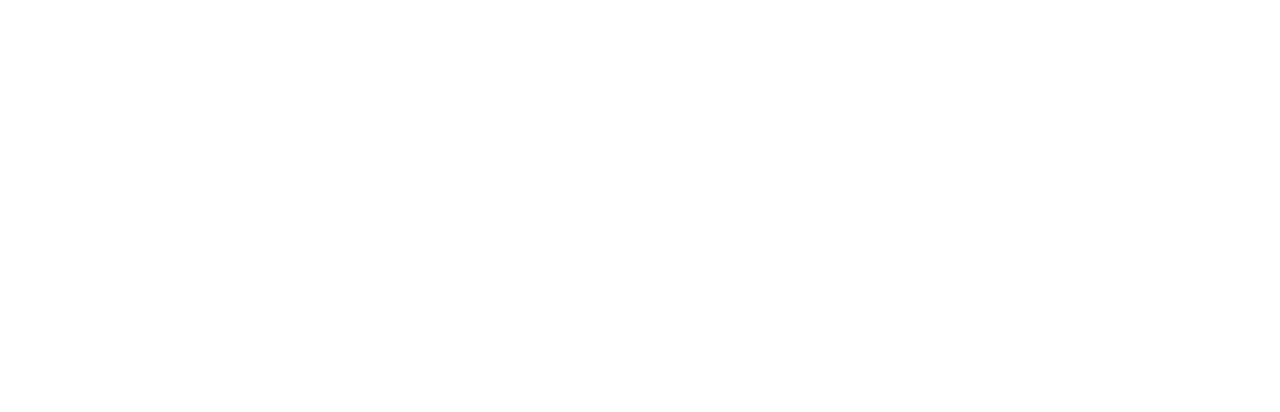
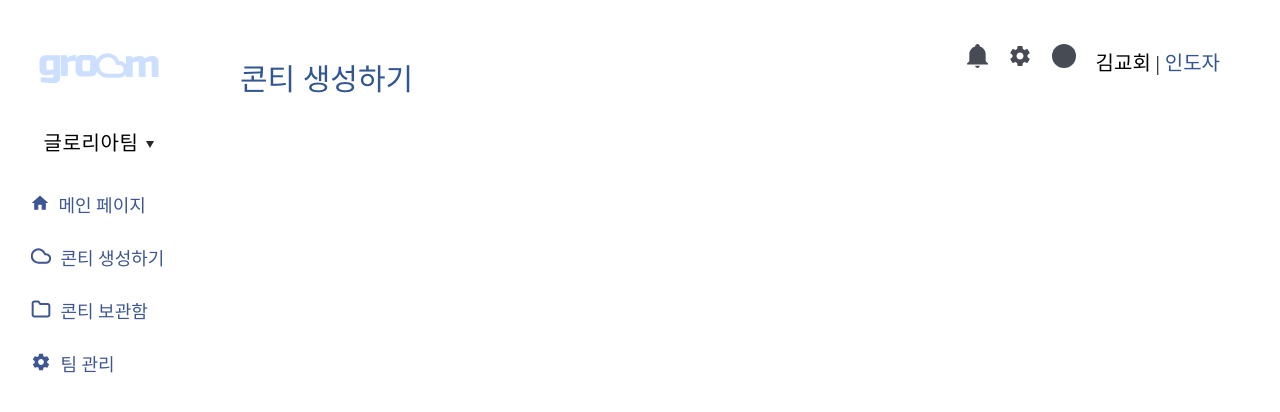
Before and after one commit to LikeLionHGU/ChurchPlus-front-2024, a React (Create React App) app: page /CreateContiPage in a window 1280 px wide. Before the commit this address had no page. Shown: the top 412 px of the page. Built offline with nearby package versions, Linux system fonts and the light colour scheme; a web font is replaced by a local one.

Commit message:
feat: 콘티 생성하기 페이지 추가

```diff
--- a/src/App.js
+++ b/src/App.js
@@ -12,6 +12,7 @@
 import MainPage from "./pages/MainPage/MainPage";
 import ManageTeamPage from "./pages/MainPage/ManageTeamPage";
 import ContiStoragePage from "./pages/MainPage/ContiStoragePage";
+import CreateContiPage from "./pages/MainPage/CreateContiPage";
 
 function App() {
   return (
@@ -27,8 +28,12 @@
           <Route path="/InputPosition" element={<InputPosition />}></Route>
           <Route path="/loading" element={<Loading />}></Route>
           <Route path="/SelectTeamPage" element={<SelectTeamPage />}></Route>
-          <Route path="/ManageTeamPage" element={<ManageTeamPage/>}></Route>
-          <Route path="/ContiStoragePage" element={<ContiStoragePage/>}></Route>
+          <Route path="/ManageTeamPage" element={<ManageTeamPage />}></Route>
+          <Route
+            path="/ContiStoragePage"
+            element={<ContiStoragePage />}
+          ></Route>
+          <Route path="/CreateContiPage" element={<CreateContiPage />}></Route>
         </Routes>
       </BrowserRouter>
     </RecoilRoot>
--- a/src/components/MainPage/SelectMenu.jsx
+++ b/src/components/MainPage/SelectMenu.jsx
@@ -108,23 +108,25 @@
         {/* <img src={TeamDropdownIcon} alt="" /> */}
       </TeamDropdown>
       <Dropdown>
-        <Link to={"/Main"} style={{ textDecoration: 'none' }}>
+        <Link to={"/Main"} style={{ textDecoration: "none" }}>
           <Items>
             <img src={MainPageIcon} alt="" />
             <span>메인 페이지</span>
           </Items>
         </Link>
+        <Link to={"/CreateContiPage"} style={{ textDecoration: "none" }}>
           <Items>
             <img src={ContiCreateIcon} alt="" />
             <span>콘티 생성하기</span>
           </Items>
-        <Link to={"/ContiStoragePage"} style={{ textDecoration: 'none' }}>
+        </Link>
+        <Link to={"/ContiStoragePage"} style={{ textDecoration: "none" }}>
           <Items>
             <img src={ContiStorageIcon} alt="" />
             <span>콘티 보관함</span>
           </Items>
         </Link>
-        <Link to={"/ManageTeamPage"} style={{ textDecoration: 'none' }}>
+        <Link to={"/ManageTeamPage"} style={{ textDecoration: "none" }}>
           <Items>
             <img src={ManageGroup} alt="" />
             <span>팀 관리</span>
--- /dev/null
+++ b/src/pages/MainPage/CreateContiPage.jsx
@@ -0,0 +1,28 @@
+import React from "react";
+import MainContent from "../../components/MainPage/MainContent";
+import SideBar from "../../components/MainPage/SideBar";
+import styled from "styled-components";
+import Header from "../../components/MainPage/Header";
+
+const Wrapper = styled.div`
+  display: flex;
+`;
+
+const ContentWrapper = styled.div`
+  width: calc(100vw - 203px);
+  height: calc(100vh + 177px);
+`;
+
+function CreateContiPage() {
+  return (
+    <Wrapper>
+      <SideBar />
+      <ContentWrapper>
+        <Header menu={"콘티 생성하기"} />
+        {/* <MainContent /> */}
+      </ContentWrapper>
+    </Wrapper>
+  );
+}
+
+export default CreateContiPage;
```
Lines whose indentation alone changed are shown as unchanged.
